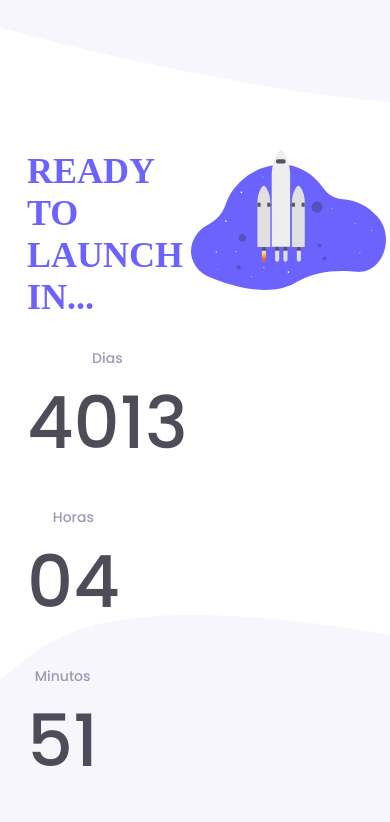
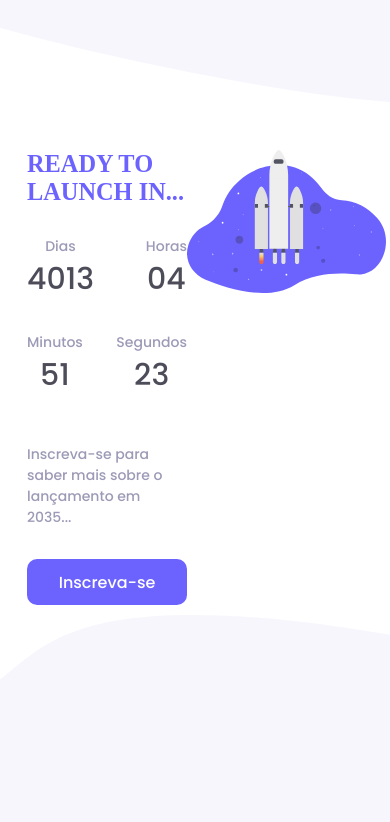
Before and after one commit to dimasdevspro/countdown, a plain HTML site: page index.html in a window 390 px wide. Shown: the top 822 px of the page. Drawn offline with Linux system fonts and the light colour scheme.

Commit message:
Adjusted responsiveness font-size

```diff
--- a/styles.css
+++ b/styles.css
@@ -20,6 +20,7 @@
 
   body {
       box-sizing: border-box;
+      font-size: 62.5%;
   }
 
   .sr-only {
@@ -94,7 +95,7 @@
   .ready_launch h1 {
       height: 50px;
       font-weight: Bold;
-      font-size: 36px;
+      font-size: 2.6em;
       color: var(--purple);
 
   }
@@ -117,7 +118,7 @@
 
   .text {
       font-family: 'Poppins', sans-serif;
-      font-size: 72px;
+      font-size: 3.2em;
       font-weight: normal;
       color: var(--black);
   }
```
